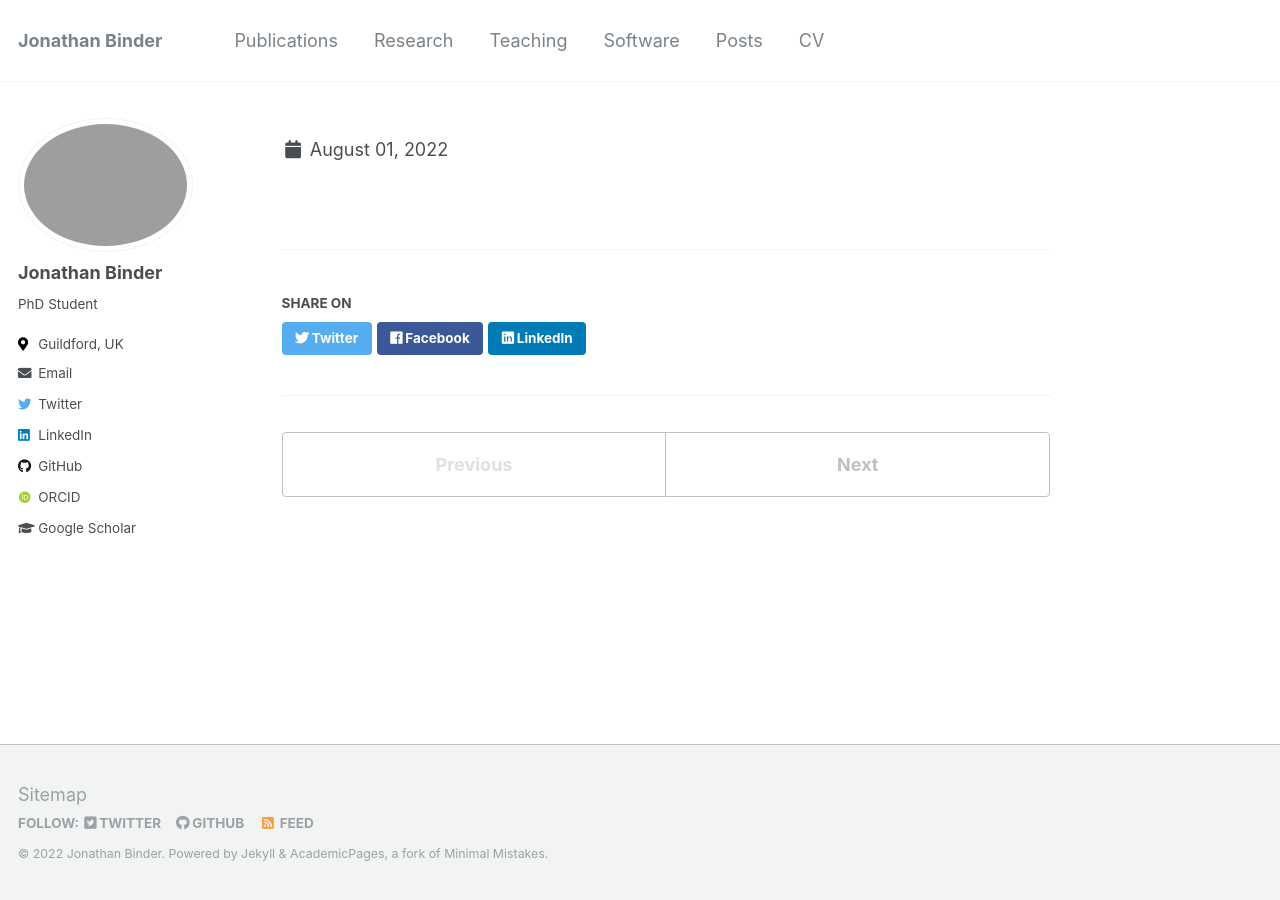
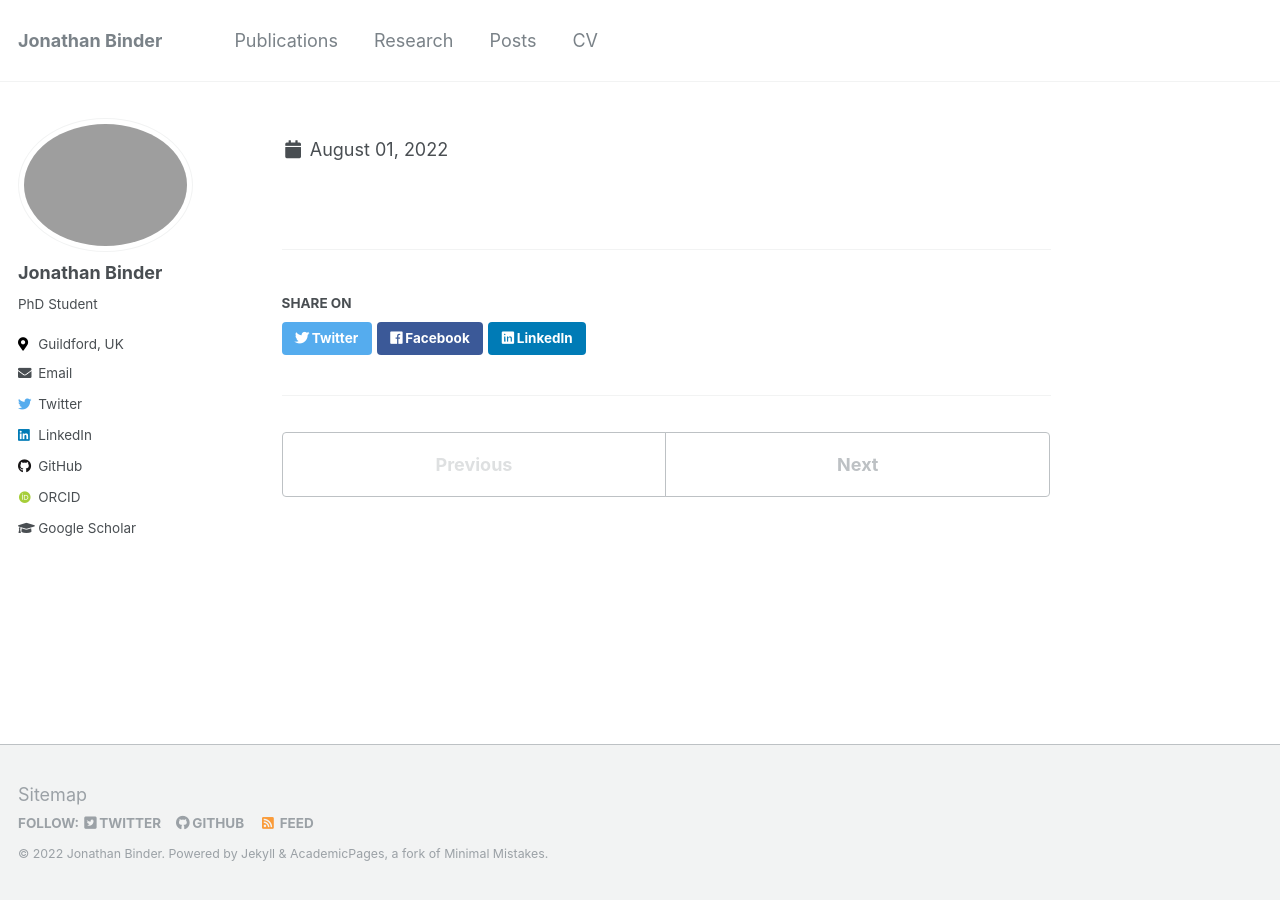
Before and after one commit to jonathanmbinder/old-website, a Jekyll site: the page built from _publications/2020-maninjdc.md, in a window 1280 px wide. Built offline with Jekyll 4.4.1, drawn with Linux system fonts in a browser that asks for light colours; some web fonts are replaced.

Commit message:
edit header

```diff
--- a/_data/navigation.yml
+++ b/_data/navigation.yml
@@ -6,12 +6,6 @@ main:
   - title: "Research"
     url: /research/
 
-  - title: "Teaching"
-    url: /teaching/
-
-  - title: "Software"
-    url: /software/
-
   - title: "Posts"
     url: /posts/
 
```
Also changed, not shown: _publications/2020-maninjdc.md (+1 -1 lines).
